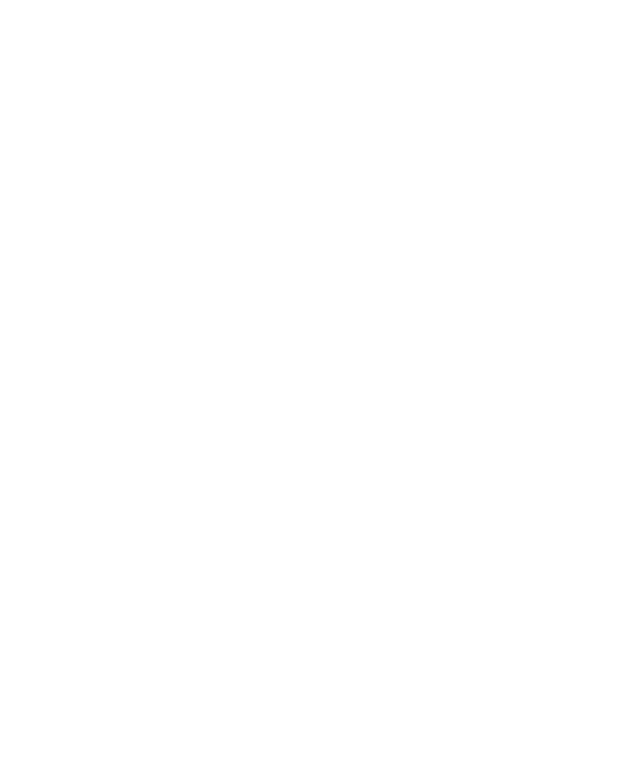
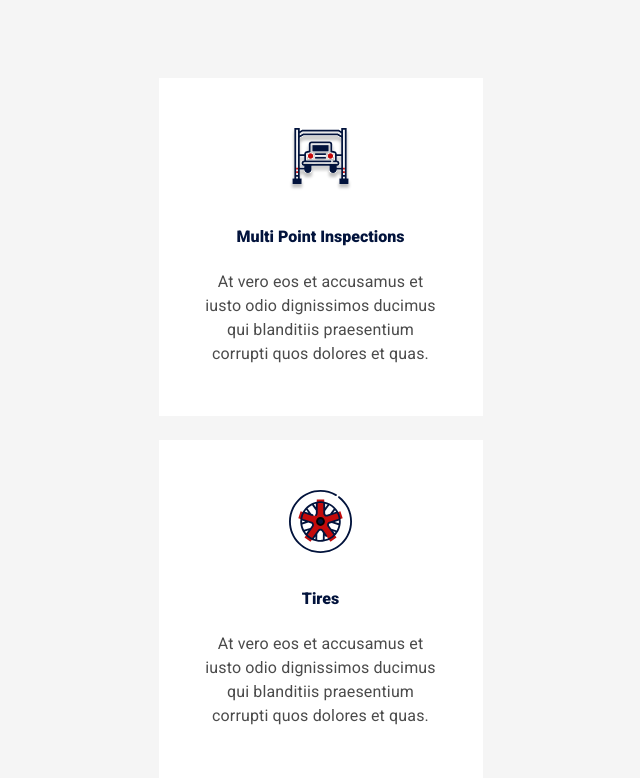
Before and after one commit to K0ndratenko/lesson7, a plain HTML site: page index.html in a window 1280 px wide. Shown: the whole page, without its empty margins (51-691 px from the left). Drawn offline with Linux system fonts and the light colour scheme.

Commit message:
test: (create task2)

```diff
--- a/css/style.css
+++ b/css/style.css
@@ -1,4 +1,32 @@
+@import url("https://fonts.googleapis.com/css2?family=Roboto:wght@400;500;700;900&display=swap");
 
+
+@font-face {
+	font-family: "Helvetica Neue";
+	src: url("../fonts/HelveticaNeue-ThinCond.woff2") format("woff2"),
+		url("../fonts/HelveticaNeue-ThinCond.woff") format("woff");
+	font-weight: 100;
+	font-style: normal;
+	font-display: swap;
+}
+
+@font-face {
+	font-family: "Helvetica Neue";
+	src: url("../fonts/HelveticaNeue-CondensedBold.woff2") format("woff2"),
+		url("../fonts/HelveticaNeue-CondensedBold.woff") format("woff");
+	font-weight: bold;
+	font-style: normal;
+	font-display: swap;
+}
+
+@font-face {
+	font-family: "Helvetica Neue";
+	src: url("../fonts/Helvetica-Condensed-Black.woff2") format("woff2"),
+		url("../fonts/Helvetica-Condensed-Black.woff") format("woff");
+	font-weight: 900;
+	font-style: normal;
+	font-display: swap;
+}
 /* ОБНУЛЕНИЕ СТИЛЕЙ */
 *,
 *::before,
@@ -45,3 +73,50 @@ body {
 	min-height: 100%;
 	/* overflow: hidden; */
 }
+.block{
+	padding: 78px 0 0 210px;
+	background: #F5F5F5;
+}
+.card {
+	display: block;
+	font-family: "Roboto", sans-serif;
+	max-width: 324px;
+	padding: 50px 44px 50px 43px;
+	background-color: #fff;
+	margin-bottom: 24px;
+}
+.card:hover {
+	box-shadow: -1px 12px 5px 5px rgba(39, 69, 92, 0.2);
+}
+.icon-car-task2,
+.icon-wheel-task2 {
+	margin: 0 auto;
+	margin-bottom: 33px;
+	max-height: 63px;
+	max-width: 63px;                     /*  вдруг иконки будут меняться , размер будет прежний */
+	display: block;
+}
+
+.name-of-servis {
+	margin: 0 auto;
+	display: block;
+	max-width: 237px;
+	font-weight: 900;
+	size: 19px;
+	line-height: 26px;
+	text-align: center;
+	color: #02133c;
+	margin-bottom: 20px;
+}
+
+.text {
+	margin: 0 auto;
+	display: block;
+	max-width: 235px;
+	font-weight: 400;
+	font-size: 16px;
+	line-height: 24px;
+	letter-spacing: 0.15px;
+	text-align: center;
+	color: #4b4b4b;
+}
--- a/index.html
+++ b/index.html
@@ -14,7 +14,19 @@
 
 <body>
    <div class="wrapper">
+    <div class="block">
+      <div class="card-one card">
+         <img src="img/icon_car_task2.svg" class="icon-car-task2" alt="car">
+         <p class="name-of-servis">Multi Point Inspections </p>
+         <p class="text">At vero eos et accusamus et iusto odio dignissimos ducimus qui blanditiis praesentium corrupti quos dolores et quas.</p>
+      </div>
+      <div class="card-two card">
+         <img src="img/icon_wheel_task2.svg" class="icon-wheel-task2" alt="wheel">
+         <p class="name-of-servis">Tires </p>
+         <p class="text">At vero eos et accusamus et iusto odio dignissimos ducimus qui blanditiis praesentium corrupti quos dolores et quas.</p>
 
+      </div>
+   </div>
 
 
 
```
Also changed, not shown: 1 other file.
